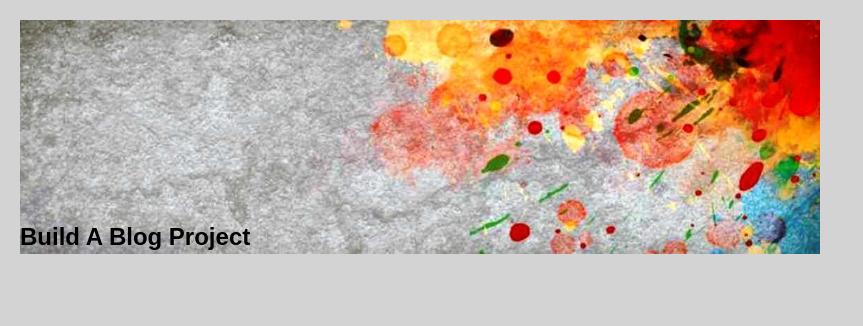
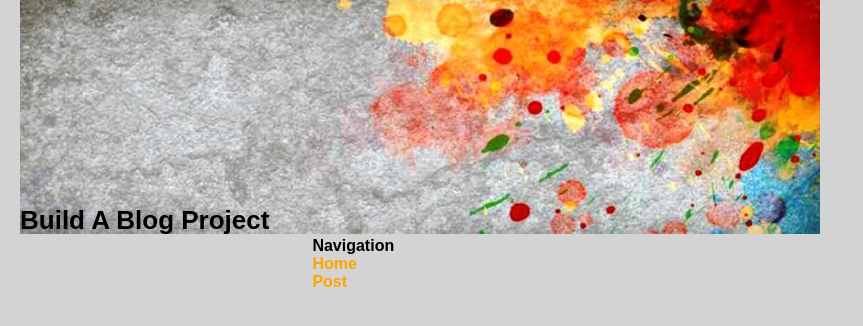
Before and after one commit to aotran/build-a-blog, a Python web app: template templates/base.html in a window 1280 px wide. Shown: the top 326 px of the page, without its empty margins (0-863 px from the left). Run offline with Jinja, Linux system fonts and the light colour scheme; the template is opened without the code that fills it, so the values that code supplies are empty.

Commit message:
Finished homework

```diff
--- a/css/style.css
+++ b/css/style.css
@@ -1,9 +1,9 @@
 body {
-    font-family: Arial, sans-serif;
-    font-size: 12px;
-    width: 800px;
-    margin-left: 20px;
-    margin-top: 20px;
+    font-family:Arial, sans-serif;
+    font-size:small;
+    width:800px;
+    margin-left:20px;
+    margin-top:0px;
     background-color: #D3D3D3;
 }
 
@@ -25,16 +25,32 @@ a {
 
 input[type=text] {
     width:600px;
-    font-size: 14px;
+    font-size:medium;
 }
 
 textarea {
-    width:600px;
+    width:575px;
+    height:400px;
+    font-size:small;
 }
 
 .error {
     color: red;
     }
+table {
+    padding:none;
+}
+.main-content {
+    width:75%;
+}
+
+.sidebar {
+    width:25%;
+    font-size:medium;
+    font-weight:bold;
+    vertical-align:top;
+    padding-left:10px;
+}
 
 .post-title {
 
@@ -45,11 +61,19 @@ textarea {
     }
 
 .post-link {
+    float:right;
+}
 
+.post-date {
+    float:left;
 }
 
 .divider {
+    clear:both;
+}
+.divide-line {
     color:#GGGGGG;
     style:solid;
-    width:500px;
+    width:475px;
+    margin-top:20px;
 }
--- a/templates/base.html
+++ b/templates/base.html
@@ -9,8 +9,16 @@
         <h1>Build A Blog Project</h1>
         </header>
         <main>
-        {% block content %}
-        {% endblock %}
+        <table><tbody><tr>
+            <td class="main-content">
+            {% block content %}
+            {% endblock %}
+            </td>
+            <td class="sidebar">
+                Navigation<br/>
+                <a href="/">Home</a><br/>
+                <a href="/newpost">Post</a>
+            </td></tr></tbody></table>
         </main>
     </body>
 </html>
--- a/templates/permalink.html
+++ b/templates/permalink.html
@@ -3,6 +3,6 @@
 {% block content %}
     <article>
     <h2 class="post-title">{{post.title}}</h2>
-    <p class="post-content">{{post.content}}</p>
+    <p class="post-content">{{post.content | safe}}</p>
     </article>
 {% endblock %}
```
Also changed, not shown: templates/front.html (+6 -3 lines).
